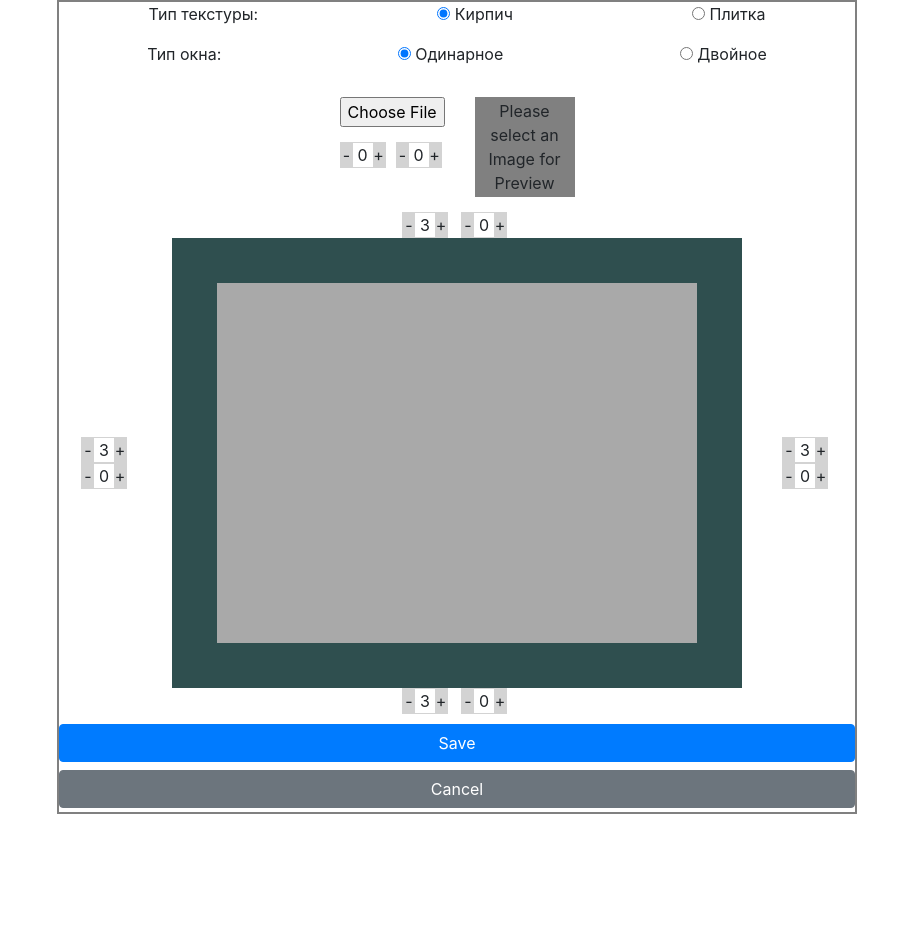
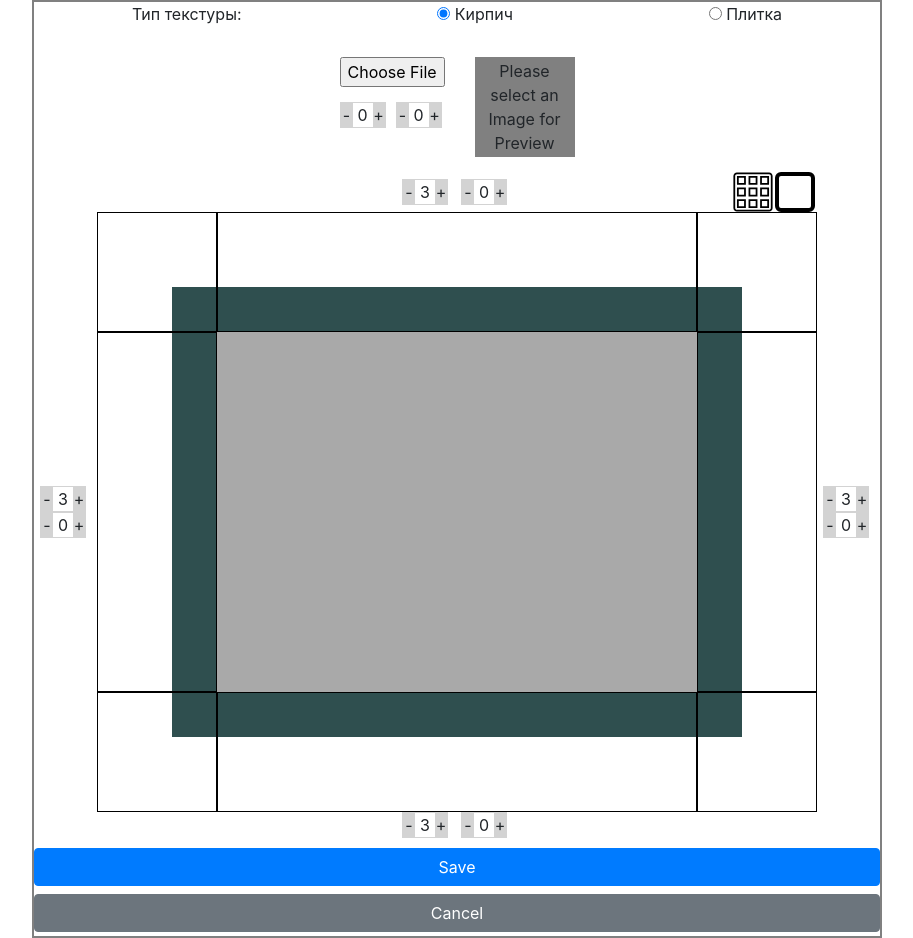
Before and after one commit to mazhuravlev/windows, a React (Create React App) app: page / in a window 1280 px wide. Shown: the whole page, without its empty margins (183-1096 px from the left). Before the commit the page ends 814 px from the top, so only its background shows below. Built offline with nearby package versions, Linux system fonts and the light colour scheme.

Commit message:
add grid mask, update control button

```diff
--- a/src/components/ColorInsert.tsx
+++ b/src/components/ColorInsert.tsx
@@ -11,6 +11,8 @@ import { ISectorList, ISideSize, ITexture, ITextureList } from '../interface';
 import { BRICK, DOUBLE_WINDOW, SECTOR_LIST, TILE, WINDOW } from '../static';
 import { IStore } from '../store';
 
+import gridIconSvg from '../static/gridIcon.svg';
+
 import * as sectorEnteties from '../redux/currentSector';
 import * as textureEnteties from '../redux/texture';
 
@@ -22,6 +24,7 @@ interface IState {
   sectorList: ISectorList;
   textureType: string;
   windowType: string;
+  gridHide: boolean;
 }
 
 interface IProps {
@@ -38,7 +41,13 @@ class ColorInsert extends React.Component<IProps, IState> {
     sectorList: SECTOR_LIST,
     textureType: BRICK,
     windowType: WINDOW,
+    gridHide: false,
   };
+
+  public handleGridHide = (event: React.MouseEvent<HTMLAnchorElement>) => {
+    event.preventDefault();
+    this.setState({ gridHide: !this.state.gridHide });
+  }
 
   public textureTypeToggle = (event: React.FormEvent<HTMLInputElement>) => {
     const { value } = event.currentTarget;
@@ -47,8 +56,9 @@ class ColorInsert extends React.Component<IProps, IState> {
     });
   }
 
-  public windowTypeToggle = (event: React.FormEvent<HTMLInputElement>) => {
-    const { value } = event.currentTarget;
+  public windowTypeToggle = (event: React.MouseEvent<HTMLAnchorElement>) => {
+    event.preventDefault();
+    const value = this.state.windowType === WINDOW ? DOUBLE_WINDOW : WINDOW;
     this.setState({
       windowType: value,
     });
@@ -78,22 +88,30 @@ class ColorInsert extends React.Component<IProps, IState> {
               <p><input onChange={this.textureTypeToggle} type="radio" name="textureType" value={BRICK} checked={textureType === BRICK}/> Кирпич</p>
               <p><input onChange={this.textureTypeToggle} type="radio" name="textureType" value={TILE} checked={textureType === TILE}/> Плитка</p>
           </div>
-          <div className="type-toggle">
-              <p>Тип окна: </p>
-              <p><input onChange={this.windowTypeToggle} type="radio" name="windowType" value={WINDOW} checked={windowType === WINDOW}/> Одинарное</p>
-              <p><input onChange={this.windowTypeToggle} type="radio" name="windowType" value={DOUBLE_WINDOW} checked={windowType === DOUBLE_WINDOW}/> Двойное</p>
-          </div>
           <TexturePanel />
           <SizeOptionsPanel {...this.state}>
             <Preview
               handleClick={this.handleClick}
-              style={{ gridArea: 'preview' }}
               textureList={this.props.textureList}
               side={this.props.side}
               className="preview-container"
               currentSector={this.props.currentSector}
               {...this.state}
             />
+            <div className="container-control-buttons" style={{ gridArea: 'tools' }}>
+              <a
+                href="#"
+                onClick={this.handleGridHide}
+                className={`grid-icon ${this.state.gridHide ? 'grid-icon-hide' : ''}`}
+              >
+                <img src={gridIconSvg} alt=""/>
+              </a>
+              <a
+                href="#"
+                onClick={this.windowTypeToggle}
+                className={`window-icon ${windowType === WINDOW ? '' : 'double-window'}`}
+              />
+            </div>
           </SizeOptionsPanel>
           <Button block={true} color="primary">Save</Button>
           <Button className="mb-1" block={true}>Cancel</Button>
--- a/src/components/Preview.tsx
+++ b/src/components/Preview.tsx
@@ -4,7 +4,7 @@ import Window from './Window';
 
 import { getSectorSize } from 'src/helpers';
 import { ISectorList, ISideSize, ITextureList, IWindowSize } from '../interface';
-import { BRICK, BRICK_SIZE, DOUBLE_WINDOW, TILE, TILE_SIZE, WINDOW } from '../static';
+import { BRICK, BRICK_SIZE, DOUBLE_WINDOW, PREVIEW_MAX_SECTOR_SIZE as PREVIEW_MAX_MARGIN, TILE, TILE_SIZE, WINDOW } from '../static';
 
 const shiftGridPosition = (sector: number, paddind: number): number => {
   if (paddind === 0) {
@@ -49,6 +49,13 @@ const getSector7Width = (textureType: string): number => {
   }
 };
 
+const getPreviewPosition = (side: ISideSize, step: number) => {
+  const { leftWidth, leftMargin, topMargin, topWidth } = side;
+  const top = PREVIEW_MAX_MARGIN - (topMargin + topWidth) * step;
+  const left = PREVIEW_MAX_MARGIN - (leftWidth + leftMargin) * step;
+  return { top, left };
+};
+
 interface IProps {
   sectorList: ISectorList;
   textureType: string;
@@ -56,6 +63,7 @@ interface IProps {
   side: ISideSize;
   textureList: ITextureList;
   currentSector: number;
+  gridHide: boolean;
   handleClick: (sectorId: string) => (event: React.FormEvent<HTMLDivElement>) => void;
 }
 
@@ -84,8 +92,9 @@ const Preview = (props: IProps & React.HTMLProps<HTMLDivElement>) => {
     marginBottom: side.bottomMargin,
   };
   const sector7Width = getSector7Width(textureType);
+  const previewPosition = getPreviewPosition(side, step);
   return (
-    <div style={props.style} className={className}>
+    <div style={{ ...previewPosition }} className={className}>
       {
         Object.keys(sectorList).map((key) => {
           const sector = sectorList[key];
@@ -98,7 +107,9 @@ const Preview = (props: IProps & React.HTMLProps<HTMLDivElement>) => {
               sector={sector}
               step={step}
               className={
-                `preview-container-item sector${sectorNumber}`}
+                `preview-container-item
+                sector${sectorNumber}
+                ${props.gridHide ? '' : `sector${sectorNumber}-${windowType}-grid-mask`}`}
               sectorSize={size}
               currentSector={props.currentSector}
               textureList={props.textureList}
--- a/src/components/Sector.tsx
+++ b/src/components/Sector.tsx
@@ -23,7 +23,7 @@ const getTextureSize = (textureType: string, texture: ITexture, ratio: number):
 const Sector = (props: IProps & React.HTMLProps<HTMLDivElement>) => {
   const { sector, className, step, sectorSize, gridArea, textureList, onClick, currentSector } = props;
 
-  const boxShadow = 'inset 0px 0px 0px 2px red';
+  const boxShadow = 'inset 0px 0px 0px 3px red';
   let styleObj: IStyleObj = {
     gridArea: `sector${gridArea}`,
     ...buildSizeStyleObj(sectorSize, step),
@@ -44,7 +44,7 @@ const Sector = (props: IProps & React.HTMLProps<HTMLDivElement>) => {
     <div
       key={sector.id}
       style={styleObj}
-      className={className}
+      className={`${className}`}
       onClick={onClick}
     >
       {''}
--- a/src/components/SideOption.tsx
+++ b/src/components/SideOption.tsx
@@ -7,6 +7,7 @@ import NumberInput from './NumberInput';
 interface IProps extends React.HTMLProps<HTMLDivElement> {
   sideName: string;
   side: ISideSize;
+  max: number;
   handleInput: (sideName: string) =>
     (value: number) => void;
 }
@@ -22,7 +23,7 @@ const SideOption = (props: IProps) => {
           style={{ position: 'relative' }}
           value={side[`${sideName}Width`]}
           min={1}
-          max={10}
+          max={props.max}
           onChange={handleInput(`${sideName}Width`)}
         />
       </div>
@@ -33,7 +34,7 @@ const SideOption = (props: IProps) => {
           style={{ position: 'relative' }}
           value={side[`${sideName}Margin`]}
           min={0}
-          max={10}
+          max={props.max}
           onChange={handleInput(`${sideName}Margin`)}
         />
       </div>
--- a/src/components/SizeOptionsPanel.tsx
+++ b/src/components/SizeOptionsPanel.tsx
@@ -7,10 +7,12 @@ import { IStore } from '../store';
 
 import '../styles/SizeOptionsPanel.css';
 
+import { BRICK } from 'src/static';
 import SideOption from './SideOption';
 
 interface IProps {
   side: ISideSize;
+  textureType: string;
   setSideSize: (size: sideEnteties.ISideSetType) => void;
 }
 
@@ -23,31 +25,40 @@ export class SizeOptionsPanel extends React.Component<IProps> {
   }
 
   public render() {
+    const { textureType } = this.props;
+    const [preview, tools] = React.Children.toArray(this.props.children);
     return (
       <div>
         <div className="container-window-options">
           <SideOption
+            max={textureType === BRICK ? 8 : 6}
             side={this.props.side}
             handleInput={this.handleInput}
             style={{ gridArea: 'leftSide', flexDirection: 'column' }}
             sideName="left"
           />
           <SideOption
+            max={textureType === BRICK ? 8 : 6}
             side={this.props.side}
             handleInput={this.handleInput}
             style={{ gridArea: 'topSide', flexDirection: 'row' }}
             sideName="top" />
           <SideOption
+            max={textureType === BRICK ? 8 : 6}
             side={this.props.side}
             handleInput={this.handleInput}
             style={{ gridArea: 'rightSide', flexDirection: 'column' }}
             sideName="right" />
           <SideOption
+            max={textureType === BRICK ? 8 : 6}
             side={this.props.side}
             handleInput={this.handleInput}
             style={{ gridArea: 'bottomSide', flexDirection: 'row' }}
             sideName="bottom" />
-          {this.props.children}
+          {tools}
+          <div style={{ width: '720px', height: '600px', gridArea: 'preview', position: 'relative' }}>
+            {preview}
+          </div>
         </div>
       </div>
     );
--- a/src/components/TexturePanel.tsx
+++ b/src/components/TexturePanel.tsx
@@ -37,6 +37,10 @@ class Texture extends React.Component<IProps> {
     };
     this.props.addTextureItem(textureItem);
     this.props.setTexture(texture);
+  }
+
+  public resetFileInput = (event: any) => {
+    event.target.value = null;
   }
 
   public handleImageChange = (event: any) => {
@@ -94,6 +98,7 @@ class Texture extends React.Component<IProps> {
           <input className="fileInput"
             type="file"
             onChange={this.handleImageChange}
+            onClick={this.resetFileInput}
           />
           <div style={{ flexDirection: 'row', display: 'flex' }}>
             <UncontrolledTooltip
--- a/src/static/index.ts
+++ b/src/static/index.ts
@@ -23,3 +23,6 @@ export const DOUBLE_WINDOW = 'double_window';
 export const BRICK_SIZE = 15;
 
 export const TILE_SIZE = 20;
+
+// (600mm/75)*15px
+export const PREVIEW_MAX_SECTOR_SIZE = 120;
--- a/src/styles/ColorInsertEditor.css
+++ b/src/styles/ColorInsertEditor.css
@@ -1,30 +1,11 @@
 /* ColorInsertEditor styles */
 
 .app-container {
-  width: 800px;
-  /* height: 600px; */
+  width: 850px;
   margin: 0 auto;
   padding: 0;
-
-  /* display: grid;
-  grid-template-columns: 300px 300px;
-  grid-template-rows: auto;
-  grid-template-areas:
-    "options preview";
-  justify-items: center;
-  align-items: center; */
   border: 2px solid gray;
 }
-
-/* .app-container .options {
-  grid-area: options;
-  background-color: lightsteelblue;
-}
-
-.app-container .preview {
-  grid-area: preview;
-  align-self: center;
-} */
 
 /* Window Size */
 
@@ -37,3 +18,55 @@
   display: flex;
   justify-content: space-around;
 }
+
+.container-control-buttons {
+  /* position: absolute; */
+  margin-left: -150px;
+  display: flex;
+}
+
+.grid-icon {
+  position: relative;
+  display: block;
+  width: 40px;
+  height: 40px;
+  margin-right: 2px;
+  padding: 0;
+}
+
+.grid-icon-hide::after {
+  position: absolute;
+  display: block;
+  content: '';
+  width: 50px;
+  height: 4px;
+  background-color: red;
+  transform: rotate(45deg);
+  left: 50%;
+  top: 50%;
+  margin-left: -25px;
+  margin-top: -2px;
+}
+
+.window-icon {
+  position: relative;
+  display: block;
+  width: 40px;
+  height: 40px;
+  box-sizing: border-box;
+  border: 4px solid black;
+  border-radius: 15%;
+}
+
+.double-window::after {
+  position: absolute;
+  display: block;
+  content: '';
+
+  width: 4px;
+  height: 100%;
+  background-color: black;
+
+  top: 0;
+  right: 30%;
+}
--- a/src/styles/Preview.css
+++ b/src/styles/Preview.css
@@ -1,7 +1,8 @@
 .preview-container {
+  position: absolute;
   display: grid;
-  /* grid-column-gap: 10px;
-  grid-row-gap: 10px; */
+  /* width: 720px;
+  height: 600px; */
   justify-items: stretch;
   align-items: stretch;
   grid-template-areas:
@@ -29,6 +30,7 @@
 
 .preview-container .preview-container-item {
   background-color: darkslategray;
+  position: relative;
   /* border: 2px solid black; */
 }
 
@@ -37,22 +39,254 @@
   box-shadow: inset 0px 0px 0px 2px black;
 }
 
-.preview-container .sector3 {
-  height: 20px;
+.preview-container .sector1-window-grid-mask::after {
+  position: absolute;
+  display: block;
+  content: '';
+  box-sizing: border-box;
+  width: 120px;
+  height: 120px;
+  border: 1px solid black;
+  right: 0;
+  bottom: 0;
 }
 
-.preview-container .sector6 {
-  width: 20px;
+.preview-container .sector2-window-grid-mask::after {
+  position: absolute;
+  display: block;
+  content: '';
+  box-sizing: border-box;
+  width: 480px;
+  height: 120px;
+  border: 1px solid black;
+  right: 0;
+  bottom: 0;
 }
 
-.preview-container .sector7 {
-  width: 20px;
+.preview-container .sector5-window-grid-mask::after {
+  position: absolute;
+  display: block;
+  content: '';
+  box-sizing: border-box;
+  width: 120px;
+  height: 120px;
+  border: 1px solid black;
+  left: 0;
+  bottom: 0;
 }
 
-.preview-container .sector8 {
-  width: 20px;
+.preview-container .sector6-window-grid-mask::after {
+  position: absolute;
+  display: block;
+  content: '';
+  box-sizing: border-box;
+  width: 120px;
+  height: 360px;
+  border: 1px solid black;
+  right: 0;
+  bottom: 0;
 }
 
-.preview-container .sector11 {
-  height: 20px;
+.preview-container .sector8-window-grid-mask::after {
+  position: absolute;
+  display: block;
+  content: '';
+  box-sizing: border-box;
+  width: 120px;
+  height: 360px;
+  border: 1px solid black;
+  left: 0;
+  bottom: 0;
 }
+
+.preview-container .sector9-window-grid-mask::after {
+  position: absolute;
+  display: block;
+  content: '';
+  box-sizing: border-box;
+  width: 120px;
+  height: 120px;
+  border: 1px solid black;
+  right: 0;
+  top: 0;
+}
+
+.preview-container .sector10-window-grid-mask::after {
+  position: absolute;
+  display: block;
+  content: '';
+  box-sizing: border-box;
+  width: 480px;
+  height: 120px;
+  border: 1px solid black;
+  right: 0;
+  top: 0;
+}
+
+.preview-container .sector13-window-grid-mask::after {
+  position: absolute;
+  display: block;
+  content: '';
+  box-sizing: border-box;
+  width: 120px;
+  height: 120px;
+  border: 1px solid black;
+  left: 0;
+  top: 0;
+}
+
+.preview-container .sector1-double_window-grid-mask::after {
+  position: absolute;
+  display: block;
+  content: '';
+  box-sizing: border-box;
+  width: 120px;
+  height: 120px;
+  border: 1px solid black;
+  right: 0;
+  bottom: 0;
+}
+
+.preview-container .sector2-double_window-grid-mask::after {
+  position: absolute;
+  display: block;
+  content: '';
+  box-sizing: border-box;
+  width: 300px;
+  height: 120px;
+  border: 1px solid black;
+  right: 0;
+  bottom: 0;
+}
+
+.preview-container .sector3-double_window-grid-mask::after {
+  position: absolute;
+  display: block;
+  content: '';
+  box-sizing: border-box;
+  width: 60px;
+  height: 120px;
+  border: 1px solid black;
+  right: 0;
+  bottom: 0;
+}
+
+.preview-container .sector4-double_window-grid-mask::after {
+  position: absolute;
+  display: block;
+  content: '';
+  box-sizing: border-box;
+  width: 120px;
+  height: 120px;
+  border: 1px solid black;
+  right: 0;
+  bottom: 0;
+}
+
+.preview-container .sector5-double_window-grid-mask::after {
+  position: absolute;
+  display: block;
+  content: '';
+  box-sizing: border-box;
+  width: 120px;
+  height: 120px;
+  border: 1px solid black;
+  left: 0;
+  bottom: 0;
+}
+
+.preview-container .sector6-double_window-grid-mask::after {
+  position: absolute;
+  display: block;
+  content: '';
+  box-sizing: border-box;
+  width: 120px;
+  height: 360px;
+  border: 1px solid black;
+  right: 0;
+  bottom: 0;
+}
+
+.preview-container .sector7-double_window-grid-mask::after {
+  position: absolute;
+  display: block;
+  content: '';
+  box-sizing: border-box;
+  width: 60px;
+  height: 360px;
+  border: 1px solid black;
+  right: 0;
+  bottom: 0;
+}
+
+.preview-container .sector8-double_window-grid-mask::after {
+  position: absolute;
+  display: block;
+  content: '';
+  box-sizing: border-box;
+  width: 120px;
+  height: 360px;
+  border: 1px solid black;
+  left: 0;
+  bottom: 0;
+}
+
+.preview-container .sector9-double_window-grid-mask::after {
+  position: absolute;
+  display: block;
+  content: '';
+  box-sizing: border-box;
+  width: 120px;
+  height: 120px;
+  border: 1px solid black;
+  right: 0;
+  top: 0;
+}
+
+.preview-container .sector10-double_window-grid-mask::after {
+  position: absolute;
+  display: block;
+  content: '';
+  box-sizing: border-box;
+  width: 300px;
+  height: 120px;
+  border: 1px solid black;
+  right: 0;
+  top: 0;
+}
+
+.preview-container .sector11-double_window-grid-mask::after {
+  position: absolute;
+  display: block;
+  content: '';
+  box-sizing: border-box;
+  width: 60px;
+  height: 120px;
+  border: 1px solid black;
+  right: 0;
+  top: 0;
+}
+
+.preview-container .sector12-double_window-grid-mask::after {
+  position: absolute;
+  display: block;
+  content: '';
+  box-sizing: border-box;
+  width: 120px;
+  height: 120px;
+  border: 1px solid black;
+  right: 0;
+  top: 0;
+}
+
+.preview-container .sector13-double_window-grid-mask::after {
+  position: absolute;
+  display: block;
+  content: '';
+  box-sizing: border-box;
+  width: 120px;
+  height: 120px;
+  border: 1px solid black;
+  left: 0;
+  top: 0;
+}
--- a/src/styles/SizeOptionsPanel.css
+++ b/src/styles/SizeOptionsPanel.css
@@ -2,8 +2,10 @@
 .container-window-options {
   position: relative;
   display: grid;
+  grid-template-columns: auto 720px auto;
+  grid-template-rows: auto 600px auto;
   grid-template-areas:
-    ". topSide ."
+    ". topSide tools"
     "leftSide preview rightSide"
     ". bottomSide .";
     justify-items: center;
```
Also changed, not shown: src/static/gridIcon.svg (added).
